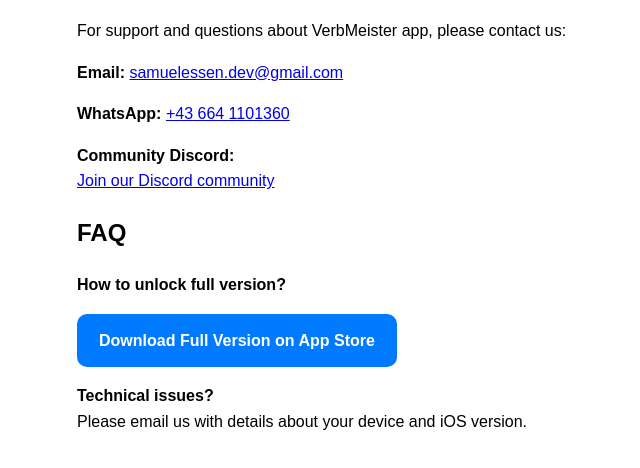
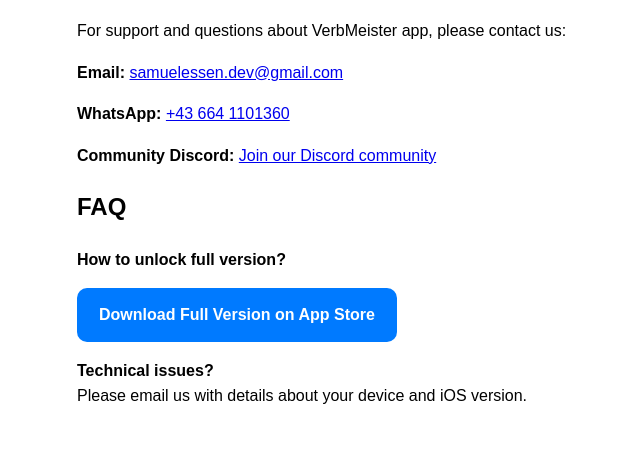
Before and after one commit to SamuelEssen/VerbMeister-support, a plain HTML site: page index.html in a window 1280 px wide. Shown: the part 146-614 px from the top of the page, without its empty margins (263-903 px from the left). Drawn offline with Linux system fonts and the light colour scheme.

Commit message:
Fix formatting of Community Discord section

```diff
--- a/index.html
+++ b/index.html
@@ -29,7 +29,7 @@
     </a>
     </p>
 
-    <p><strong>Community Discord:</strong><br>
+    <p><strong>Community Discord:</strong>
     <a href="https://discord.gg/tBSRX3fUxr" target="_blank">
     Join our Discord community
     </a>
```
